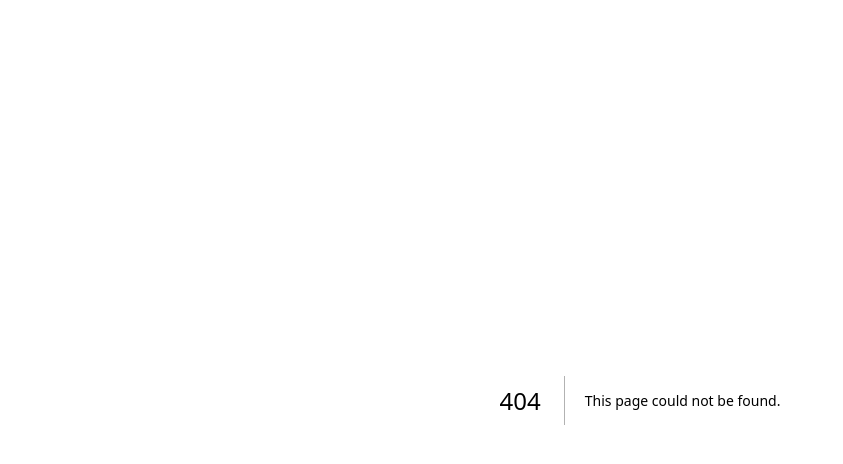
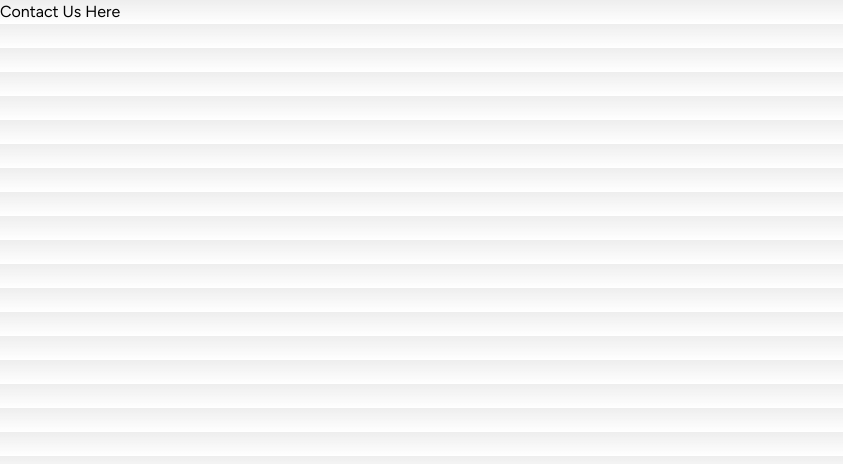
Before and after one commit to dldnlee/valtix-consulting, a Next.js app: page /contact in a window 1280 px wide. Before the commit this address had no page. Shown: the top 464 px of the page, without its empty margins (0-843 px from the left). Built offline with nearby package versions, Linux system fonts and the light colour scheme.

Commit message:
[Init] - Init Commit

```diff
--- /dev/null
+++ b/app/contact/page.tsx
@@ -0,0 +1,8 @@
+
+
+
+export default function Contact() {
+  return (
+    <div><h1>Contact Us Here</h1></div>
+  )
+}
--- /dev/null
+++ b/app/fonts.ts
@@ -0,0 +1,14 @@
+
+
+import { Figtree, Marcellus } from "next/font/google"
+
+export const figtree = Figtree({
+  subsets: ['latin'],
+  display: 'swap'
+})
+
+export const marcellus = Marcellus({
+  weight: ['400'],
+  subsets: ['latin'],
+  display: 'swap'
+})
--- /dev/null
+++ b/app/global-components/Buttons.tsx
@@ -0,0 +1,14 @@
+import Image from "next/image";
+
+interface ButtonProps {
+  text : string;
+  padding : string;
+}
+
+export function Button({text, padding}: ButtonProps) {
+  return (
+    <button type="button" className={`${padding}`}>{text}
+      {/* <Image src={} alt={'Arrow Icon'}/>  */}
+    </button>
+  )
+}
--- /dev/null
+++ b/app/global-components/GlobalNavigationBar.tsx
@@ -0,0 +1,17 @@
+import { useEffect, useState } from "react"
+
+
+export default function GlobalNavigationBar() {
+  const [GNBStyle, setGNBStyle] = useState();
+
+  useEffect(() => {
+    const link = window.location.href;
+    console.log(link);
+  }, [])
+
+  return (
+    <div className={`w-full bg-white h-[50px] sticky top-0 ${GNBStyle}`}>
+      <h1>hello</h1>
+    </div>
+  )
+}
--- a/app/layout.tsx
+++ b/app/layout.tsx
@@ -1,13 +1,15 @@
+
 import type { Metadata } from "next";
-import { Inter } from "next/font/google";
 import "./globals.css";
-
-const inter = Inter({ subsets: ["latin"] });
+import { figtree } from "./fonts";
+import GlobalNavigationBar from "./global-components/GlobalNavigationBar";
 
 export const metadata: Metadata = {
-  title: "Create Next App",
-  description: "Generated by create next app",
+  title: "Origin Consulting",
+  description: "Origin Consulting Group Website",
 };
+
+
 
 export default function RootLayout({
   children,
@@ -16,7 +18,11 @@ export default function RootLayout({
 }>) {
   return (
     <html lang="en">
-      <body className={inter.className}>{children}</body>
+      <body className={`${figtree.className} bg-gray-4`}>
+        {/* <GlobalNavigationBar /> */}
+        {children}
+      </body>
     </html>
+
   );
 }
--- a/app/page.tsx
+++ b/app/page.tsx
@@ -1,113 +1,9 @@
-import Image from "next/image";
+import SectionOne from "./sections/SectionOne"
 
 export default function Home() {
   return (
-    <main className="flex min-h-screen flex-col items-center justify-between p-24">
-      <div className="z-10 w-full max-w-5xl items-center justify-between font-mono text-sm lg:flex">
-        <p className="fixed left-0 top-0 flex w-full justify-center border-b border-gray-300 bg-gradient-to-b from-zinc-200 pb-6 pt-8 backdrop-blur-2xl dark:border-neutral-800 dark:bg-zinc-800/30 dark:from-inherit lg:static lg:w-auto  lg:rounded-xl lg:border lg:bg-gray-200 lg:p-4 lg:dark:bg-zinc-800/30">
-          Get started by editing&nbsp;
-          <code className="font-mono font-bold">app/page.tsx</code>
-        </p>
-        <div className="fixed bottom-0 left-0 flex h-48 w-full items-end justify-center bg-gradient-to-t from-white via-white dark:from-black dark:via-black lg:static lg:size-auto lg:bg-none">
-          <a
-            className="pointer-events-none flex place-items-center gap-2 p-8 lg:pointer-events-auto lg:p-0"
-            href="https://vercel.com?utm_source=create-next-app&utm_medium=appdir-template&utm_campaign=create-next-app"
-            target="_blank"
-            rel="noopener noreferrer"
-          >
-            By{" "}
-            <Image
-              src="/vercel.svg"
-              alt="Vercel Logo"
-              className="dark:invert"
-              width={100}
-              height={24}
-              priority
-            />
-          </a>
-        </div>
-      </div>
-
-      <div className="relative z-[-1] flex place-items-center before:absolute before:h-[300px] before:w-full before:-translate-x-1/2 before:rounded-full before:bg-gradient-radial before:from-white before:to-transparent before:blur-2xl before:content-[''] after:absolute after:-z-20 after:h-[180px] after:w-full after:translate-x-1/3 after:bg-gradient-conic after:from-sky-200 after:via-blue-200 after:blur-2xl after:content-[''] before:dark:bg-gradient-to-br before:dark:from-transparent before:dark:to-blue-700 before:dark:opacity-10 after:dark:from-sky-900 after:dark:via-[#0141ff] after:dark:opacity-40 sm:before:w-[480px] sm:after:w-[240px] before:lg:h-[360px]">
-        <Image
-          className="relative dark:drop-shadow-[0_0_0.3rem_#ffffff70] dark:invert"
-          src="/next.svg"
-          alt="Next.js Logo"
-          width={180}
-          height={37}
-          priority
-        />
-      </div>
-
-      <div className="mb-32 grid text-center lg:mb-0 lg:w-full lg:max-w-5xl lg:grid-cols-4 lg:text-left">
-        <a
-          href="https://nextjs.org/docs?utm_source=create-next-app&utm_medium=appdir-template&utm_campaign=create-next-app"
-          className="group rounded-lg border border-transparent px-5 py-4 transition-colors hover:border-gray-300 hover:bg-gray-100 hover:dark:border-neutral-700 hover:dark:bg-neutral-800/30"
-          target="_blank"
-          rel="noopener noreferrer"
-        >
-          <h2 className="mb-3 text-2xl font-semibold">
-            Docs{" "}
-            <span className="inline-block transition-transform group-hover:translate-x-1 motion-reduce:transform-none">
-              -&gt;
-            </span>
-          </h2>
-          <p className="m-0 max-w-[30ch] text-sm opacity-50">
-            Find in-depth information about Next.js features and API.
-          </p>
-        </a>
-
-        <a
-          href="https://nextjs.org/learn?utm_source=create-next-app&utm_medium=appdir-template-tw&utm_campaign=create-next-app"
-          className="group rounded-lg border border-transparent px-5 py-4 transition-colors hover:border-gray-300 hover:bg-gray-100 hover:dark:border-neutral-700 hover:dark:bg-neutral-800/30"
-          target="_blank"
-          rel="noopener noreferrer"
-        >
-          <h2 className="mb-3 text-2xl font-semibold">
-            Learn{" "}
-            <span className="inline-block transition-transform group-hover:translate-x-1 motion-reduce:transform-none">
-              -&gt;
-            </span>
-          </h2>
-          <p className="m-0 max-w-[30ch] text-sm opacity-50">
-            Learn about Next.js in an interactive course with&nbsp;quizzes!
-          </p>
-        </a>
-
-        <a
-          href="https://vercel.com/templates?framework=next.js&utm_source=create-next-app&utm_medium=appdir-template&utm_campaign=create-next-app"
-          className="group rounded-lg border border-transparent px-5 py-4 transition-colors hover:border-gray-300 hover:bg-gray-100 hover:dark:border-neutral-700 hover:dark:bg-neutral-800/30"
-          target="_blank"
-          rel="noopener noreferrer"
-        >
-          <h2 className="mb-3 text-2xl font-semibold">
-            Templates{" "}
-            <span className="inline-block transition-transform group-hover:translate-x-1 motion-reduce:transform-none">
-              -&gt;
-            </span>
-          </h2>
-          <p className="m-0 max-w-[30ch] text-sm opacity-50">
-            Explore starter templates for Next.js.
-          </p>
-        </a>
-
-        <a
-          href="https://vercel.com/new?utm_source=create-next-app&utm_medium=appdir-template&utm_campaign=create-next-app"
-          className="group rounded-lg border border-transparent px-5 py-4 transition-colors hover:border-gray-300 hover:bg-gray-100 hover:dark:border-neutral-700 hover:dark:bg-neutral-800/30"
-          target="_blank"
-          rel="noopener noreferrer"
-        >
-          <h2 className="mb-3 text-2xl font-semibold">
-            Deploy{" "}
-            <span className="inline-block transition-transform group-hover:translate-x-1 motion-reduce:transform-none">
-              -&gt;
-            </span>
-          </h2>
-          <p className="m-0 max-w-[30ch] text-balance text-sm opacity-50">
-            Instantly deploy your Next.js site to a shareable URL with Vercel.
-          </p>
-        </a>
-      </div>
-    </main>
-  );
+    <div className="w-full h-full">
+      <SectionOne />
+    </div>
+  )
 }
--- /dev/null
+++ b/app/sections/SectionOne.tsx
@@ -0,0 +1,11 @@
+
+import { introBannerText } from "../text"
+
+export default function SectionOne() {
+  return (
+    <div className="w-full h-[750px] bg-cyan-500 p-default-padding flex flex-col gap-6">
+      <h1 className="text-3xl font-semibold leading-none">Get help from our expert consultants.</h1>
+      <p>{introBannerText}</p>
+    </div>
+  )
+}
--- /dev/null
+++ b/app/text.tsx
@@ -0,0 +1,5 @@
+
+
+
+
+export const introBannerText = 'Get help from our expert consultants to achieve transformative results. We provide insightful guidance and actionable plans to help you navigate complex challenges and seize new opportunities.'
--- a/tailwind.config.ts
+++ b/tailwind.config.ts
@@ -13,6 +13,26 @@ const config: Config = {
         "gradient-conic":
           "conic-gradient(from 180deg at 50% 50%, var(--tw-gradient-stops))",
       },
+      padding:  {
+        "default-padding": "100px 250px"
+      },
+      colors: {
+        "gray-1": "353535",
+        "gray-2": "#666666",
+        "gray-3": "#CCCCCC",
+        "gray-4": "#EEEEEE",
+        "beige": "#DBC8B0",
+      },
+      fontSize: {
+        "4xl": "4rem",
+        "3xl": "3rem",
+        "2xl": "2rem",
+        "xl": "1rem",
+        "lg": ".7rem",
+        "md": ".5rem",
+        "sm": ".4rem",
+        "xs": ".3rem"
+      }
     },
   },
   plugins: [],
```
Also changed, not shown: Button/Solid/Path-1.png (added), Button/Solid/Path.png (added), app/services/page.tsx (added).
